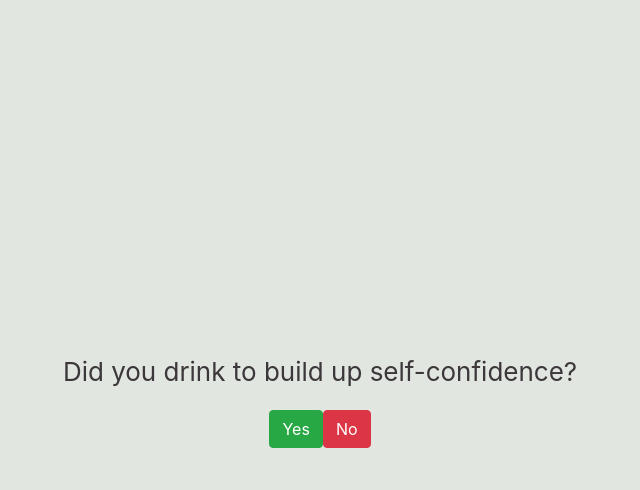
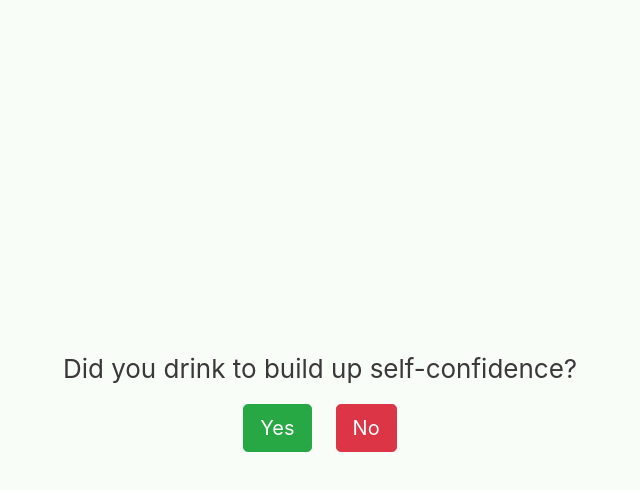
Before and after one commit to alena-haurylenka/question-air, a React (Create React App) app: page / in a window 1280 px wide. Both pictures are taken after a click on the button "Start". Shown: the top 490 px of the page, without its empty margins (320-960 px from the left). Built offline with nearby package versions, Linux system fonts and the light colour scheme.

Commit message:
Changing visualization for questionnaire.

```diff
--- a/src/App.css
+++ b/src/App.css
@@ -3,7 +3,7 @@
 }
 
 .App-header {
-  background-color: #e1e6e1;
+  background-color: #f8fdf8;
   min-height: 100vh;
   display: flex;
   flex-direction: column;
--- a/src/App.js
+++ b/src/App.js
@@ -18,7 +18,7 @@ function App() {
             <p>
               Take a test
             </p>
-            <button type="button" className="btn btn-primary" onClick={() => setStarted(true)}>Start</button>
+            <button type="button" className="btn btn-primary btn-lg" onClick={() => setStarted(true)}>Start</button>
           </React.Fragment>
         ) : (
           <Questionnaire/>
--- a/src/questionnaire/Questionnaire.css
+++ b/src/questionnaire/Questionnaire.css
@@ -1,3 +1 @@
-.Qn-buttons {
-    display: flow
-}
+/*Questionnaire styles*/
--- a/src/questionnaire/Questionnaire.js
+++ b/src/questionnaire/Questionnaire.js
@@ -11,7 +11,10 @@ function Questionnaire() {
   if (position > questions.length - 1) {
     return (
       <React.Fragment>
-        <p>{affirmationNumber/questions.length > ALCO_LIMIT ? 'You are an alcoholic! You need to get a treatment.' : 'Congratulation! You are not an alcoholic.'}</p>
+        {affirmationNumber / questions.length > ALCO_LIMIT ?
+          <p className="alert alert-danger" role="alert">You are an alcoholic! You need to get a treatment.</p> :
+          <p className="alert alert-success" role="alert">Congratulation! You are not an alcoholic.</p>
+        }
       </React.Fragment>
     );
   }
@@ -20,13 +23,13 @@ function Questionnaire() {
   return (
     <React.Fragment>
       <p>{question.query}</p>
-      <div className="Qn-buttons">
-        <button type="button" className="btn btn-success" onClick={() => {
+      <div className="btn-toolbar">
+        <button type="button" className="btn btn-success btn-lg mr-4" onClick={() => {
           setPosition(position + 1);
           setAffirmationNumber(affirmationNumber + 1)
         }}>Yes
         </button>
-        <button type="button" className="btn btn-danger" onClick={() => setPosition(position + 1)}>No</button>
+        <button type="button" className="btn btn-danger btn-lg" onClick={() => setPosition(position + 1)}>No</button>
       </div>
     </React.Fragment>
   );
```
